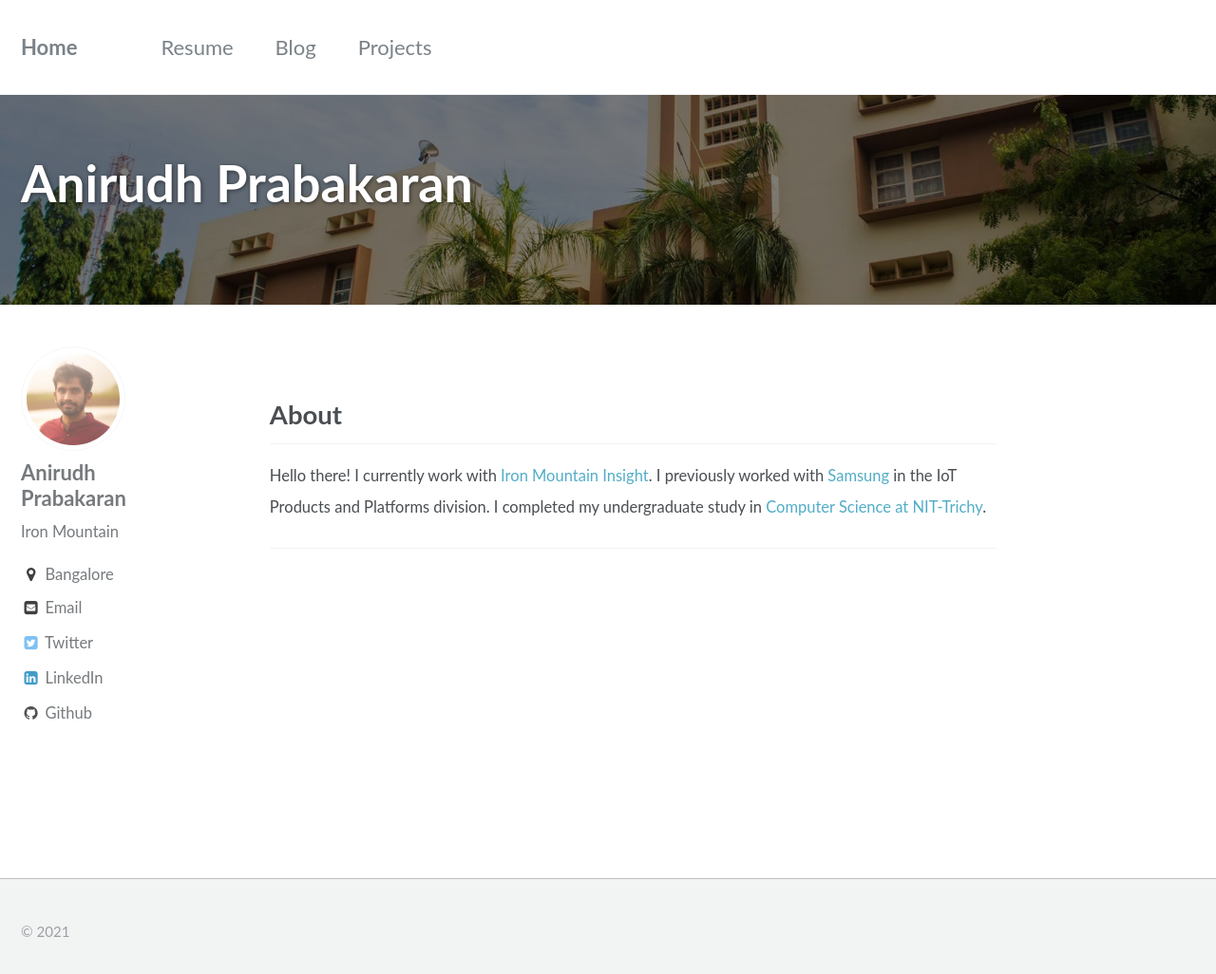
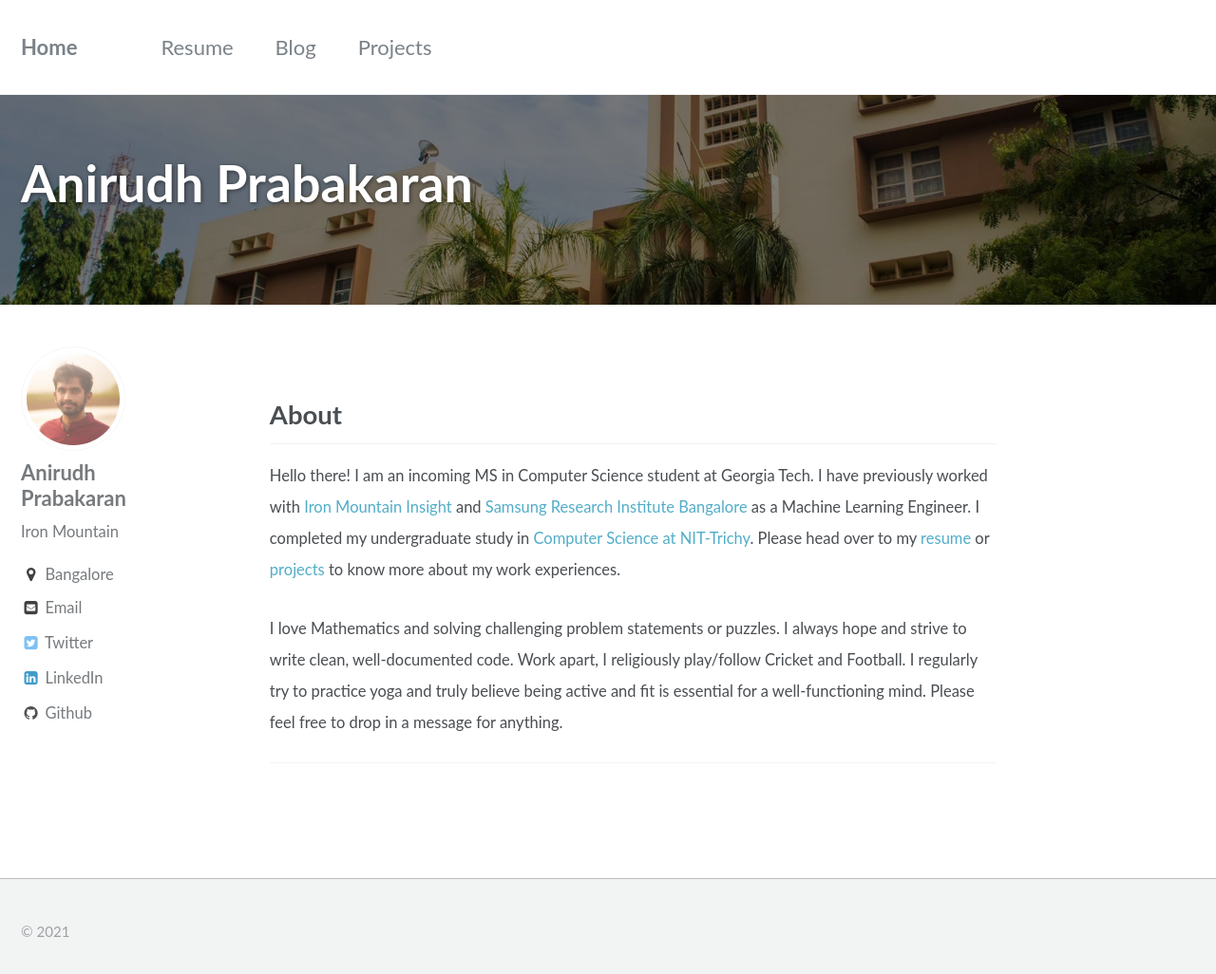
Before and after one commit to Anirudh58/Anirudh58.github.io, a Jekyll site: the page built from _pages/home.md, in a window 1280 px wide and 1037 px high. Shown: the top 1026 px of the window at 95% size. Built offline with Jekyll 4.4.1, drawn with Linux system fonts in a browser that asks for light colours.

Commit message:
home update

```diff
--- a/_config.yml
+++ b/_config.yml
@@ -55,7 +55,7 @@ yandex_site_verification :
 
 # Social Sharing
 twitter:
-  username               : &twitter "anip58"
+  username               : &twitter "anipi13"
 facebook:
   username               :
   app_id                 :
--- a/_pages/home.md
+++ b/_pages/home.md
@@ -15,14 +15,9 @@ excerpt: ""
 
 ## About
 
-<small> Hello there! I currently work with [Iron Mountain Insight](https://www.ironmountain.com/services/content-service-platform). I previously worked with [Samsung](https://research.samsung.com/sri-b) in the IoT Products and Platforms division. I completed my undergraduate study in [Computer Science at NIT-Trichy](https://www.nitt.edu/home/academics/departments/cse/).  </small>
+<small> Hello there! I am an incoming MS in Computer Science student at Georgia Tech. I have previously worked with [Iron Mountain Insight](https://www.ironmountain.com/services/content-service-platform) and [Samsung Research Institute Bangalore](https://research.samsung.com/sri-b) as a Machine Learning Engineer. I completed my undergraduate study in [Computer Science at NIT-Trichy](https://www.nitt.edu/home/academics/departments/cse/). Please head over to my [resume](/resume) or [projects](/projects) to know more about my work experiences.  </small>
 
-<!-- <small> Please head over to my [resume](/resume) or [projects](/projects) to know more about my work experiences. I love Mathematics and solving challenging problem statements or puzzles. I always hope and strive to write clean, well-documented code. Some of my recent technical interests include sports insights, document understanding with both textual and visual cues, learning with weak or minimum supervision for vision models, uncertainty modelling in AI. </small>
-
-<small> Work apart, I play/follow Cricket and Football with a lot of passion. I regularly practice yoga and truly believe being active and fit is essential for a well-functioning mind. </small>
-
-<small> Please feel free to drop in a message for anything. </small> -->
-
+<small> I love Mathematics and solving challenging problem statements or puzzles. I always hope and strive to write clean, well-documented code.  Work apart, I religiously play/follow Cricket and Football. I regularly try to practice yoga and truly believe being active and fit is essential for a well-functioning mind. Please feel free to drop in a message for anything.</small>
 
 <div id='featured'></div>
 
--- a/_pages/projects.md
+++ b/_pages/projects.md
@@ -4,7 +4,7 @@ read_time: false
 comments: false
 share: false
 title: "Projects"
-permalink: /defghi/
+permalink: /projects/
 header:
   overlay_color: "#000"
   overlay_filter: "0.5"
--- a/_pages/resume.md
+++ b/_pages/resume.md
@@ -13,4 +13,4 @@ header:
 excerpt: "<br>"
 ---
 
-<embed src="/assets/pdfs/abcde.pdf" width="800px" height="1100px" hidden="true"/>
+<embed src="/assets/pdfs/resume.pdf" width="800px" height="1100px" hidden="true"/>
```
Also changed, not shown: 1 other file.
